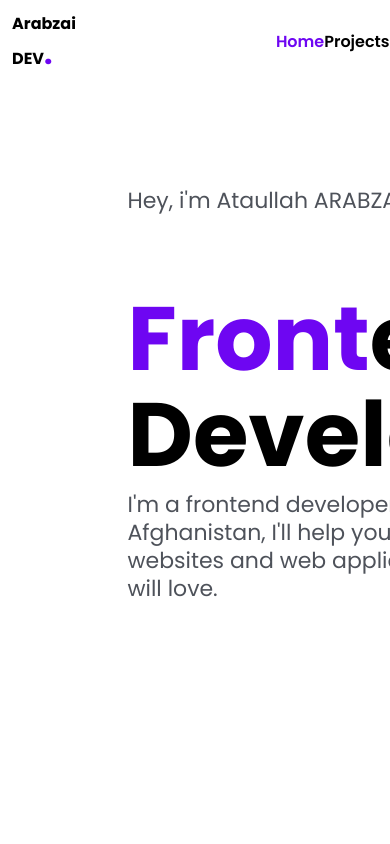
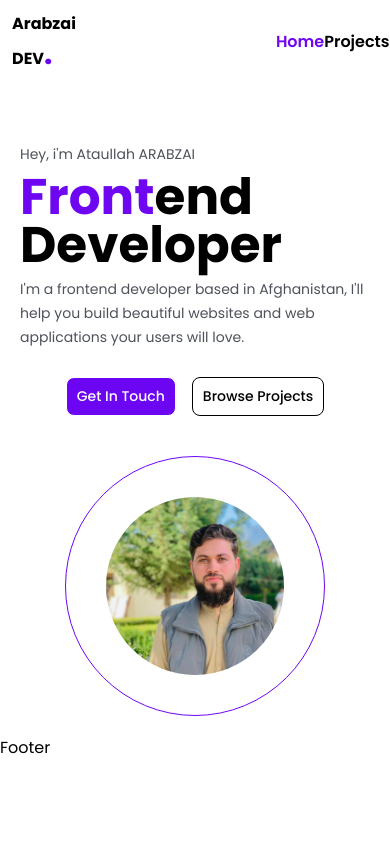
Before and after one commit to ataullaharabzai/Portfolio-website, a React (Vite) app: page / in a window 390 px wide. Shown: the top 844 px of the page. Built offline with nearby package versions, Linux system fonts and the light colour scheme.

Commit message:
hero section responsive added

```diff
--- a/src/pages/Home.jsx
+++ b/src/pages/Home.jsx
@@ -1,26 +1,26 @@
 import React from 'react'
 import myImage from '../images/img_3.jpeg'
-import {NavLink} from 'react-router-dom'
+import { NavLink } from 'react-router-dom'
 
 function Home() {
   return (
     <main>
-      <div className='w-full p-15 mt-10 flex justify-around flex-wrap'>
-        <section className='introduction w-full max-w-[50%] flex flex-wrap justify-center items-stretch flex-col gap-2'>
-          <p className='text-[22px] text-[#4e525a]'>Hey, i'm Ataullah ARABZAI</p>
-          <div className='leading-24'>
-            <h1 className='text-[90px] font-bold'><span className='text-[#6e06f2]'>Front</span>end</h1>
-            <h1 className='text-[90px] font-bold'>Developer</h1>
+      <div className='w-full p-5 md:p-15 mt-10 flex flex-col md:flex-row justify-around'>
+        <section className='introduction w-full md:max-w-[50%] flex flex-wrap justify-center items-stretch flex-col gap-2'>
+          <p className='text-[14px] md:text-[22px] text-[#4e525a]'>Hey, i'm Ataullah ARABZAI</p>
+          <div className='leading-12 w-full md:w1/2 lg:leading-24'>
+            <h1 className='text-[50px] lg:text-[90px] font-bold'><span className='text-[#6e06f2]'>Front</span>end</h1>
+            <h1 className='text-[50px] lg:text-[90px] font-bold'>Developer</h1>
           </div>
-          <p className='text-[22px] text-[#4e525a] leading-7'>I'm a frontend developer based in Afghanistan, I'll help you build beautiful websites and web applications your users will love.</p>
-          <div className='w-full max-w-75 flex flex-wrap justify-around items-start mt-5'>
+          <p className='text-[14px] md:text-[22px] text-[#4e525a] md:leading-8 leading-6'>I'm a frontend developer based in Afghanistan, I'll help you build beautiful websites and web applications your users will love.</p>
+          <div className='text-[14px] md:text-[16px] w-full lg:w-[320px] flex justify-center lg:justify-start items-center mt-5 gap-4 lg:gap-2 sm:mt-0'>
             <NavLink to='/contact' className='border rounded-lg font-medium px-2.5 py-2 text-white bg-[#6c06f2] cursor-pointer hover:bg-[#6c06f2c5] transition-all'>Get In Touch</NavLink>
             <NavLink to='/projects' className='border rounded-lg font-medium px-2.5 py-2 cursor-pointer hover:bg-black hover:text-white transition-all'>Browse Projects</NavLink>
           </div>
         </section>
-        <section className='myImage w-full max-w-60'>
-          <div className='circle-img '>
-            <div className='w-85 h-85 rounded-full p-10 border border-[#6e06f2]'>
+        <section className='myImage w-full'>
+          <div className='circle-img lg:w-full flex justify-center items-center mt-10 md:mt-0'>
+            <div className='lg:w-85 lg:h-85 w-65 h-65 rounded-full p-10 border border-[#6e06f2]'>
               <img className='object-cover w-full h-full rounded-full' src={myImage} alt="Developer Image" />
             </div>
           </div>
```
